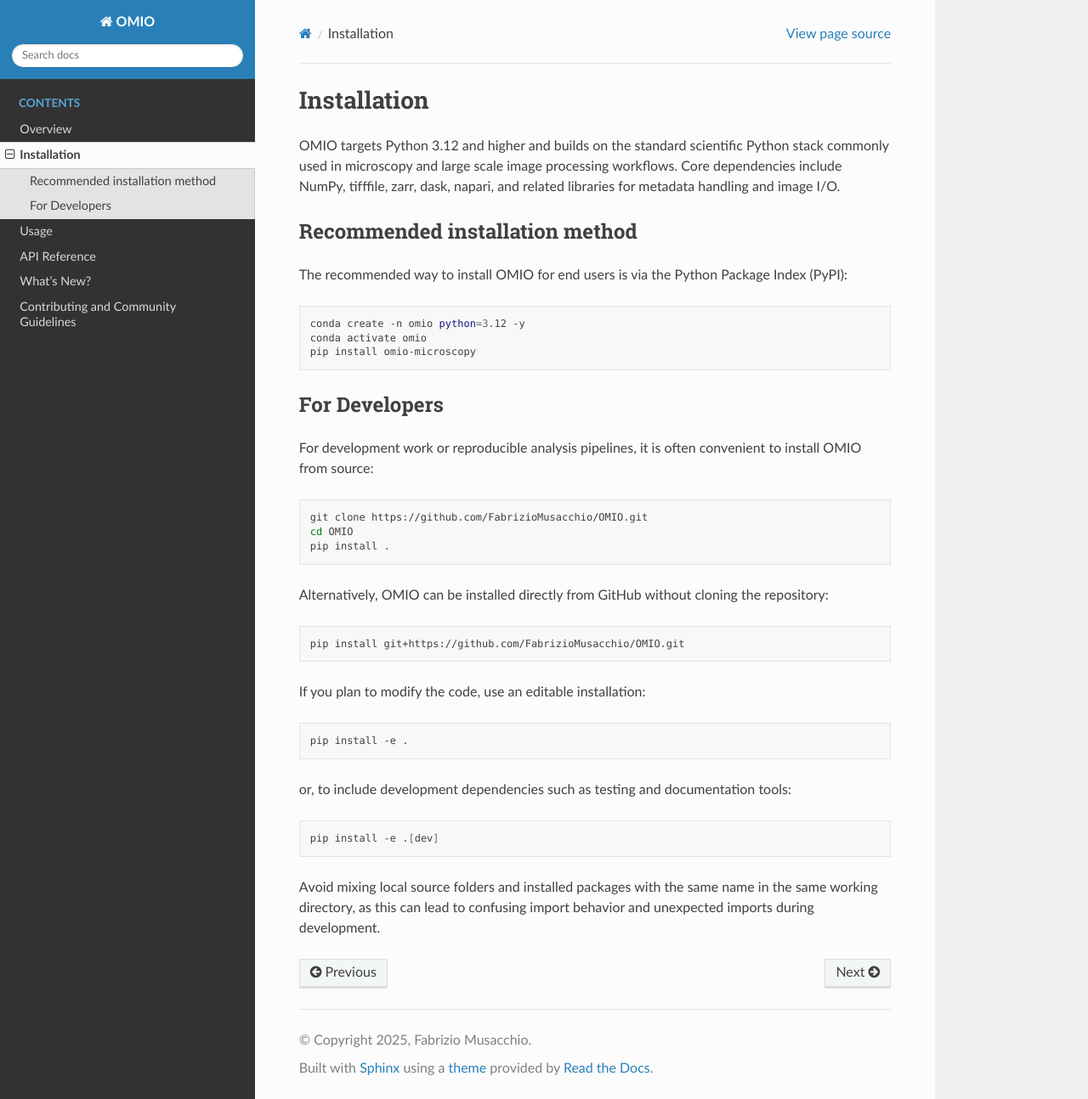
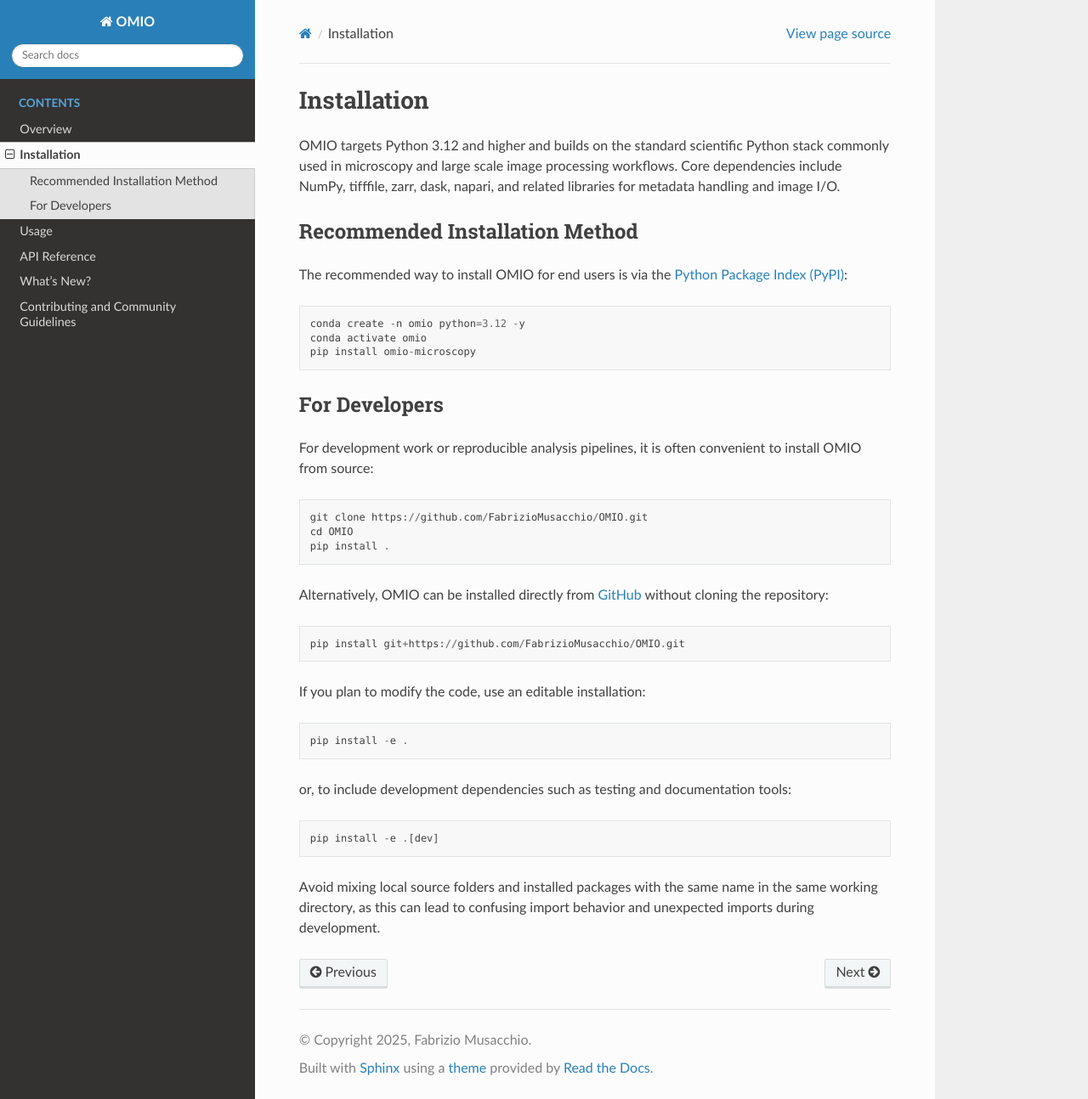
Before and after one commit to FabrizioMusacchio/omio, a Sphinx documentation site: the page built from docs/source/installation.rst, in a window 1280 px wide and 1294 px high. Shown: the whole window at 85% size. Built offline with Sphinx 7.4.7 and the Read the Docs theme 3.1.0, drawn with Linux system fonts in a browser that asks for light colours.

Commit message:
docs: change code block syntax from bash to python in installation.rst

```diff
--- a/docs/source/installation.rst
+++ b/docs/source/installation.rst
@@ -6,13 +6,13 @@
 dependencies include NumPy, tifffile, zarr, dask, napari, and related libraries
 for metadata handling and image I/O.
 
-Recommended installation method
+Recommended Installation Method
 ---------------------------------
 
-The recommended way to install OMIO for end users is via the Python Package Index
-(PyPI):
+The recommended way to install OMIO for end users is via
+the `Python Package Index (PyPI) <https://pypi.org/project/omio-microscopy/>`_:
 
-.. code-block:: bash
+.. code-block:: python
 
    conda create -n omio python=3.12 -y
    conda activate omio
@@ -25,28 +25,28 @@
 For development work or reproducible analysis pipelines, it is often convenient
 to install OMIO from source:
 
-.. code-block:: bash
+.. code-block:: python
 
    git clone https://github.com/FabrizioMusacchio/OMIO.git
    cd OMIO
    pip install .
 
-Alternatively, OMIO can be installed directly from GitHub without cloning the
-repository:
+Alternatively, OMIO can be installed directly from `GitHub <https://github.com/FabrizioMusacchio/OMIO>`_
+without cloning the repository:
 
-.. code-block:: bash
+.. code-block:: python
 
    pip install git+https://github.com/FabrizioMusacchio/OMIO.git
 
 If you plan to modify the code, use an editable installation:
 
-.. code-block:: bash
+.. code-block:: python
 
    pip install -e .
 
 or, to include development dependencies such as testing and documentation tools:
 
-.. code-block:: bash
+.. code-block:: python
 
    pip install -e .[dev]
 
```
